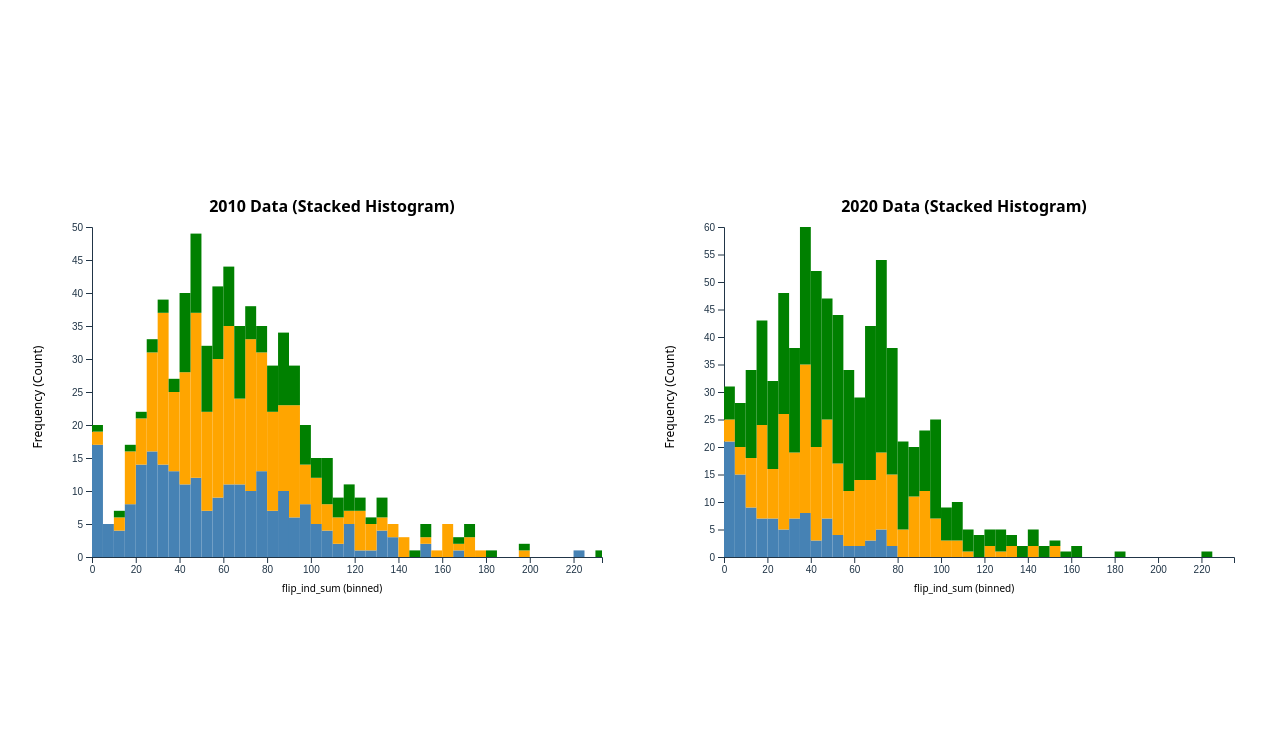
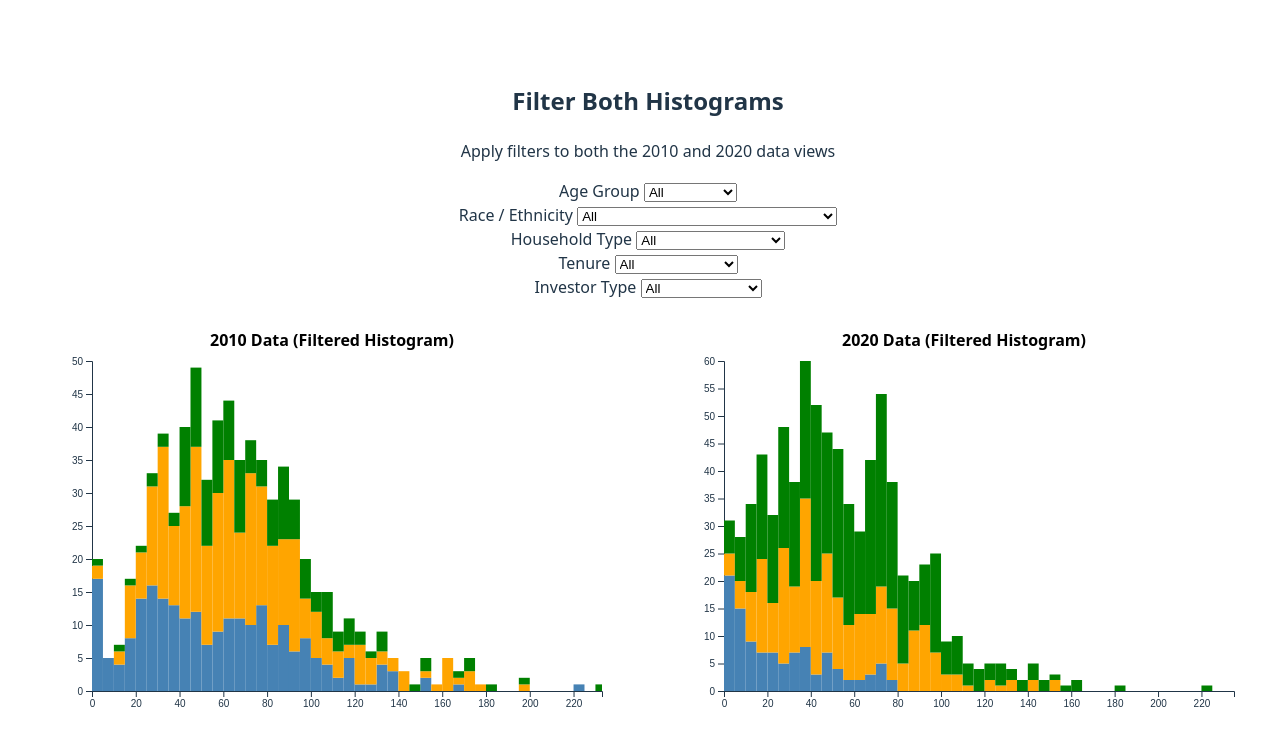
Before and after one commit to bmahajan/FP2, a Svelte app in the folder my-svelte-app/: page / in a window 1280 px wide. Shown: the top 746 px of the page. Built offline with nearby package versions, Linux system fonts and the light colour scheme.

Commit message:
Update to build filter logic and begin filtering

```diff
--- a/my-svelte-app/src/App.svelte
+++ b/my-svelte-app/src/App.svelte
@@ -1,117 +1,136 @@
 <script>
   import { onMount } from "svelte";
   import * as d3 from "d3";
-  // stores.js
   import { writable } from 'svelte/store';
+  import FilterPanel from './components/FilterPanel.svelte'; // you'll create this file
 
   let chartContainer2010;
   let chartContainer2020;
 
-  // Income buckets for stacking
   const BUCKETS = ["Low", "Medium", "High"];
   const selectedBin = writable(null);
 
-  onMount(async () => {
-    // ---------------------------
-    // 1) LOAD & PREP 2010 DATA
-    // ---------------------------
-    const data_2010 = await d3.csv("/aggregated2010.csv");
-    // Convert to numeric + classify by MHI => income_bucket
-    data_2010.forEach(d => {
-      d.flip_ind_sum = +d.flip_ind_sum; // ensure numeric
-      const mhiVal = +d.mhi;
-      if (mhiVal < 60000) {
-        d.income_bucket = "Low";
-      } else if (mhiVal <= 100000) {
-        d.income_bucket = "Medium";
-      } else {
-        d.income_bucket = "High";
-      }
+let data2010 = [];
+let data2020 = [];
+let filteredData2010 = [];
+let filteredData2020 = [];
+let selectedAgeGroup = 'All';
+let selectedRace = 'All';
+let selectedHousehold = 'All';
+let selectedTenure = 'All';
+let selectedInvestor = 'All';
+
+
+function applyFilters() {
+  console.log("Filter state:", {
+    selectedAgeGroup,
+    selectedRace,
+    selectedHousehold,
+    selectedTenure,
+    selectedInvestor
   });
 
-    // Create stacked histogram
+  const raceColumnMap = {
+    'Non-Hispanic White': 'nhwhi',
+    'Non-Hispanic Black or African American': 'nhaa',
+    'Non-Hispanic American Indian': 'nhna',
+    'Non-Hispanic Asian': 'nhas',
+    'Non-Hispanic Pacific Islander': 'nhpi',
+    'Non-Hispanic Multi-Race': 'nhmlt',
+    'Non-Hispanic Other': 'nhoth',
+    'Hispanic or Latino': 'lat'
+  };
+
+  const investorColumnMap = {
+    'Institutional': 'restype_R1F_sum',
+    'Large Investor': 'sum_large_investor',
+    'Medium Investor': 'sum_medium_investor',
+    'Small Investor': 'sum_small_investor',
+    'Non-Investor': 'sum_non_investor'
+  };
+
+  function filterFn(d) {
+    const agePass =
+      selectedAgeGroup === 'All' ||
+      (selectedAgeGroup === 'Under 18' && +d.pop_u18 > 0) ||
+      (selectedAgeGroup === '18-64' && +d.pop_18_64 > 0) ||
+      (selectedAgeGroup === '65 and over' && +d.pop_65o > 0);
+
+    const racePass =
+      selectedRace === 'All' ||
+      (+d[raceColumnMap[selectedRace]] > 0);
+
+    const householdPass =
+      selectedHousehold === 'All' ||
+      (selectedHousehold === 'Family Household' && +d.fhh > 0) ||
+      (selectedHousehold === 'Nonfamily Household' && +d.nfhh > 0);
+
+    const tenurePass =
+      selectedTenure === 'All' ||
+      (selectedTenure === 'Owner-Occupied' && +d.o_mhi > 0) ||
+      (selectedTenure === 'Renter-Occupied' && +d.r_mhi > 0);
+
+    const investorPass =
+      selectedInvestor === 'All' ||
+      (+d[investorColumnMap[selectedInvestor]] > 0);
+
+    return agePass && racePass && householdPass && tenurePass && investorPass;
+  }
+    console.log("Before filtering:", data2020.length);
+  console.log("After filtering:", filteredData2020.length);
+
+  filteredData2010 = data2010.filter(filterFn);
+  filteredData2020 = data2020.filter(filterFn);
+
   createStackedHistogram({
     container: chartContainer2010,
-      rawData: data_2010,
-      title: "2010 Data (Stacked Histogram)"
+    rawData: filteredData2010,
+    title: "2010 Data (Filtered Histogram)"
   });
 
-    // ---------------------------
-    // 2) LOAD & PREP 2020 DATA
-    // ---------------------------
-    const data_2020 = await d3.csv("/aggregated2020.csv");
-    // Convert to numeric + classify
-    data_2020.forEach(d => {
+  createStackedHistogram({
+    container: chartContainer2020,
+    rawData: filteredData2020,
+    title: "2020 Data (Filtered Histogram)"
+  });
+}
+
+
+onMount(async () => {
+  const raw2010 = await d3.csv("/aggregated2010.csv");
+  raw2010.forEach(d => {
     d.flip_ind_sum = +d.flip_ind_sum;
     const mhiVal = +d.mhi;
-      if (mhiVal < 60000) {
-        d.income_bucket = "Low";
-      } else if (mhiVal <= 100000) {
-        d.income_bucket = "Medium";
-      } else {
-        d.income_bucket = "High";
-      }
+    d.income_bucket = mhiVal < 60000 ? "Low" : (mhiVal <= 100000 ? "Medium" : "High");
   });
 
-    // Create stacked histogram
-    createStackedHistogram({
-      container: chartContainer2020,
-      rawData: data_2020,
-      title: "2020 Data (Stacked Histogram)"
-    });
+  const raw2020 = await d3.csv("/aggregated2020.csv");
+  raw2020.forEach(d => {
+    d.flip_ind_sum = +d.flip_ind_sum;
+    const mhiVal = +d.mhi;
+    d.income_bucket = mhiVal < 60000 ? "Low" : (mhiVal <= 100000 ? "Medium" : "High");
   });
 
-  /**
-   * createStackedHistogram
-   * ----------------------
-   * Expects:
-   *   rawData: array of rows { flip_ind_sum, income_bucket, ...}
-   *   container: a DOM element where we append <svg>
-   *   title: optional chart title
-   */
+  data2010 = raw2010;
+  data2020 = raw2020;
+  applyFilters();
+});
+
   function createStackedHistogram({ container, rawData, title }) {
-    // Clear container
     if (container) container.innerHTML = "";
-
     const margin = { top: 30, right: 30, bottom: 40, left: 60 };
     const width = 600;
     const height = 400;
 
-    // 1) Create SVG
-    const svg = d3
-      .select(container)
-      .append("svg")
-      .attr("width", width)
-      .attr("height", height);
-
-    // 2) Determine xMin & xMax from rawData
+    const svg = d3.select(container).append("svg").attr("width", width).attr("height", height);
     const flipVals = rawData.map(d => d.flip_ind_sum);
     const xMin = d3.min(flipVals);
     const xMax = d3.max(flipVals);
-
-    // 3) Build a bin generator with fixed step = 5
-    //    If xMin > 0, you could do d3.range(xMin, xMax+5, 5)
-    //    If there's negative or large data, adjust as needed.
-    const binGen = d3
-      .bin()
-      .value(d => d.flip_ind_sum)
-      .domain([xMin, xMax])
-      .thresholds(d3.range(0, xMax + 5, 5)); // [0, 5, 10, 15, ...] up to xMax
-
-    // 4) Generate bins (each bin is an array of rows)
-    //    bin.x0 = lower edge, bin.x1 = upper edge
+    const binGen = d3.bin().value(d => d.flip_ind_sum).domain([xMin, xMax]).thresholds(d3.range(0, xMax + 5, 5));
     const bins = binGen(rawData);
 
-    // 5) For each bin, group by income_bucket => count
-    //    We'll pivot that into { x0, x1, Low, Medium, High }
     const binnedData = bins.map(bin => {
-      const roll = d3.rollups(
-        bin,
-        v => v.length,
-        d => d.income_bucket
-      );
-      // roll is e.g. [ ["Low", 3], ["Medium", 5], ["High", 1] ]
-
+      const roll = d3.rollups(bin, v => v.length, d => d.income_bucket);
       const mapB = new Map(roll);
       return {
         x0: bin.x0,
@@ -122,50 +141,18 @@ import { writable } from 'svelte/store';
       };
     });
 
-    // 6) Use d3.stack() to create stacked layers for [Low, Medium, High]
     const stack = d3.stack().keys(BUCKETS);
     const series = stack(binnedData);
-    // Example of series shape:
-    // series[0] => array of [y0, y1, dataObj] for 'Low'
-    // series[1] => array of [y0, y1, dataObj] for 'Medium'
-    // series[2] => array of [y0, y1, dataObj] for 'High'
+    const yMax = d3.max(series[series.length - 1], d => d[1]);
+    const y = d3.scaleLinear().domain([0, yMax]).range([height - margin.bottom, margin.top]).nice();
+    const x = d3.scaleLinear().domain([xMin, xMax]).range([margin.left, width - margin.right]);
 
-    // 7) Y domain (max stacked height)
-    const yMax = d3.max(series[series.length - 1], d => d[1]);
-    // Build y scale
-    const y = d3
-      .scaleLinear()
-      .domain([0, yMax])
-      .range([height - margin.bottom, margin.top])
-      .nice();
+    svg.append("g").attr("transform", `translate(0, ${height - margin.bottom})`).call(d3.axisBottom(x));
+    svg.append("g").attr("transform", `translate(${margin.left}, 0)`).call(d3.axisLeft(y));
 
-    // 8) X scale is linear from xMin to xMax
-    const x = d3
-      .scaleLinear()
-      .domain([xMin, xMax])
-      .range([margin.left, width - margin.right]);
+    const color = d3.scaleOrdinal().domain(BUCKETS).range(["steelblue", "orange", "green"]);
 
-    // Axes
-    svg
-      .append("g")
-      .attr("transform", `translate(0, ${height - margin.bottom})`)
-      .call(d3.axisBottom(x));
-
-    svg
-      .append("g")
-      .attr("transform", `translate(${margin.left}, 0)`)
-      .call(d3.axisLeft(y));
-
-    // 9) Color scale
-    const color = d3
-      .scaleOrdinal()
-      .domain(BUCKETS)
-      .range(["steelblue", "orange", "green"]);
-
-    // 10) Tooltip
-    const tooltip = d3
-      .select(container)
-      .append("div")
+    const tooltip = d3.select(container).append("div")
       .style("position", "absolute")
       .style("visibility", "hidden")
       .style("background", "#f0f0f0")
@@ -174,72 +161,34 @@ import { writable } from 'svelte/store';
       .style("border-radius", "4px")
       .style("font-size", "12px");
 
-    // 11) Draw stacked rectangles
-    const rects = svg
-      .selectAll("g.layer")
-      .data(series) // 3 layers
-      .join("g")
+    const rects = svg.selectAll("g.layer")
+      .data(series).join("g")
       .attr("class", "layer")
       .attr("fill", d => color(d.key))
       .selectAll("rect")
-      .data(d => d) // each layer's bins
-      .join("rect")
+      .data(d => d).join("rect")
       .attr("x", d => x(d.data.x0))
-      .attr("width", d => x(d.data.x1) - x(d.data.x0)) // bin width
+      .attr("width", d => x(d.data.x1) - x(d.data.x0))
       .attr("y", d => y(d[1]))
       .attr("height", d => y(d[0]) - y(d[1]))
       .on("mouseover", function (event, d) {
         const binRange = `[${d.data.x0}, ${d.data.x1})`;
-        const html = `
-          <strong>Flip_ind_sum range:</strong> ${binRange}<br/>
-          Low: ${d.data.Low}<br/>
-          Medium: ${d.data.Medium}<br/>
-          High: ${d.data.High}<br/>
-        `;
-        tooltip.html(html).style("visibility", "visible");
-        // Also highlight this bin in the other chart
-        // We'll store the [x0, x1) in `selectedBin`.
+        tooltip.html(`<strong>Range:</strong> ${binRange}<br/>Low: ${d.data.Low}<br/>Medium: ${d.data.Medium}<br/>High: ${d.data.High}`)
+          .style("visibility", "visible");
         selectedBin.set({ x0: d.data.x0, x1: d.data.x1 });
       })
       .on("mousemove", function (event) {
-        tooltip
-          .style("top", event.pageY + 10 + "px")
-          .style("left", event.pageX + 10 + "px");
+        tooltip.style("top", event.pageY + 10 + "px").style("left", event.pageX + 10 + "px");
       })
       .on("mouseout", function () {
         tooltip.style("visibility", "hidden");
         selectedBin.set(null);
       });
 
-    // 12) Title
-    svg
-      .append("text")
-      .attr("x", width / 2)
-      .attr("y", margin.top / 2)
-      .attr("text-anchor", "middle")
-      .style("font-weight", "bold")
-      .text(title || "Stacked Histogram (Bin = 5)");
+    svg.append("text").attr("x", width / 2).attr("y", margin.top / 2)
+      .attr("text-anchor", "middle").style("font-weight", "bold")
+      .text(title || "Histogram");
 
-    // X-axis label
-    svg
-      .append("text")
-      .attr("x", width / 2)
-      .attr("y", height - 5)
-      .attr("text-anchor", "middle")
-      .style("font-size", "10px")
-      .text("flip_ind_sum (binned)");
-
-    // Y-axis label
-    svg
-      .append("text")
-      .attr("transform", "rotate(-90)")
-      .attr("y", margin.left - 50)
-      .attr("x", -(height / 2))
-      .attr("text-anchor", "middle")
-      .style("font-size", "12px")
-      .text("Frequency (Count)");
-
-     // SUBSCRIBE to store so we can highlight or un-highlight bins in response
      selectedBin.subscribe(bin => {
       if (bin == null) {
         // If store is null, remove highlight from all rects
@@ -265,19 +214,30 @@ import { writable } from 'svelte/store';
       }
     });
   }
+$: [selectedAgeGroup, selectedRace, selectedHousehold, selectedTenure, selectedInvestor, data2020] && applyFilters();
 </script>
 
-<!-- The container where the chart will go -->
+<div style="display: flex; flex-direction: column; align-items: center; gap: 2rem;">
+  <!-- Filter Panel centered on top -->
+  <FilterPanel
+    {data2020}
+    bind:selectedAgeGroup
+    bind:selectedRace
+    bind:selectedHousehold
+    bind:selectedTenure
+    bind:selectedInvestor
+  />
 
-
+  <!-- Histograms side by side -->
   <div style="display: flex; gap: 2rem;">
-  <!-- Each container for a chart -->
     <div bind:this={chartContainer2010}></div>
     <div bind:this={chartContainer2020}></div>
   </div>
-
-
+</div>
 
 <style>
-
+  select, input[type="range"] {
+    display: block;
+    margin-bottom: 1rem;
+  }
 </style>
--- /dev/null
+++ b/my-svelte-app/src/components/FilterPanel.svelte
@@ -0,0 +1,84 @@
+<script>
+  export let data = [];
+
+  export let selectedAgeGroup;
+  export let selectedRace;
+  export let selectedHousehold;
+  export let selectedTenure;
+  export let selectedInvestor;
+
+  const ageGroups = ["All", "Under 18", "18-64", "65 and over"];
+
+  const raceOptions = [
+    "All",
+    "Non-Hispanic White",
+    "Non-Hispanic Black or African American",
+    "Non-Hispanic American Indian",
+    "Non-Hispanic Asian",
+    "Non-Hispanic Pacific Islander",
+    "Non-Hispanic Multi-Race",
+    "Non-Hispanic Other",
+    "Hispanic or Latino"
+  ];
+
+  const householdTypes = ["All", "Family Household", "Nonfamily Household"];
+  const tenureOptions = ["All", "Owner-Occupied", "Renter-Occupied"];
+  const investorTypes = [
+    "All",
+    "Institutional",
+    "Large Investor",
+    "Medium Investor",
+    "Small Investor",
+    "Non-Investor"
+  ];
+</script>
+
+<div class="p-4 bg-gray-100 rounded shadow max-w-md">
+  <h2 class="text-xl font-bold mb-1">Filter Both Histograms</h2>
+  <p class="text-sm text-gray-600 mb-4">Apply filters to both the 2010 and 2020 data views</p>
+
+  <div class="mb-4">
+    <label class="block font-medium mb-1">Age Group</label>
+    <select bind:value={selectedAgeGroup}>
+      {#each ageGroups as a}
+        <option value={a}>{a}</option>
+      {/each}
+    </select>
+  </div>
+
+  <div class="mb-4">
+    <label class="block font-medium mb-1">Race / Ethnicity</label>
+    <select bind:value={selectedRace}>
+      {#each raceOptions as r}
+        <option value={r}>{r}</option>
+      {/each}
+    </select>
+  </div>
+
+  <div class="mb-4">
+    <label class="block font-medium mb-1">Household Type</label>
+    <select bind:value={selectedHousehold}>
+      {#each householdTypes as h}
+        <option value={h}>{h}</option>
+      {/each}
+    </select>
+  </div>
+
+  <div class="mb-4">
+    <label class="block font-medium mb-1">Tenure</label>
+    <select bind:value={selectedTenure}>
+      {#each tenureOptions as t}
+        <option value={t}>{t}</option>
+      {/each}
+    </select>
+  </div>
+
+  <div class="mb-4">
+    <label class="block font-medium mb-1">Investor Type</label>
+    <select bind:value={selectedInvestor}>
+      {#each investorTypes as i}
+        <option value={i}>{i}</option>
+      {/each}
+    </select>
+  </div>
+</div>
```
Lines whose indentation alone changed are shown as unchanged.
